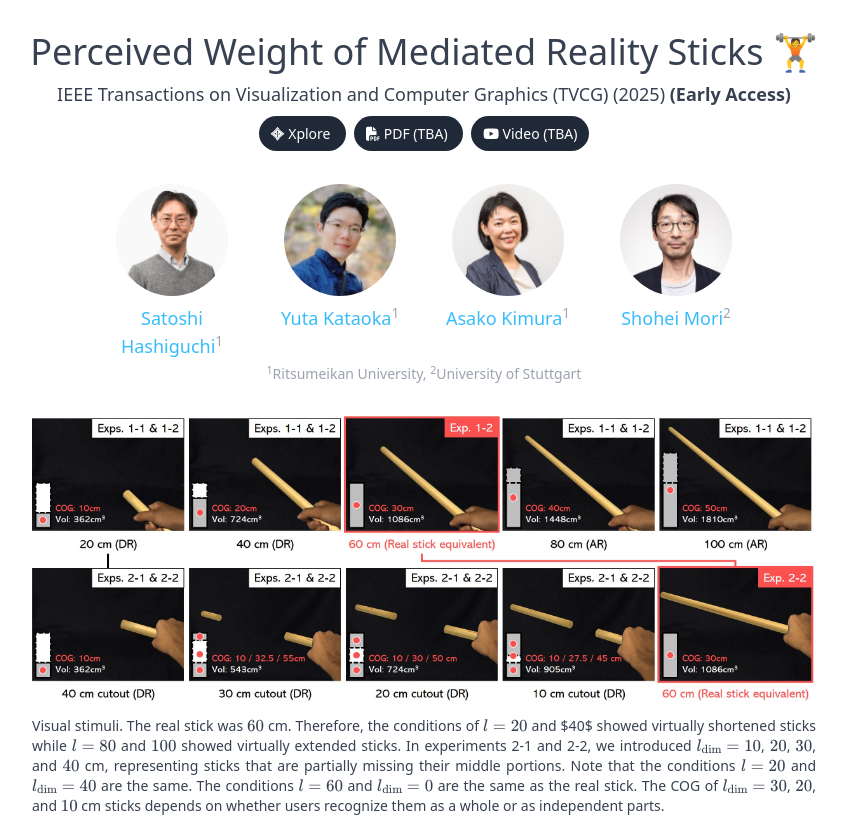
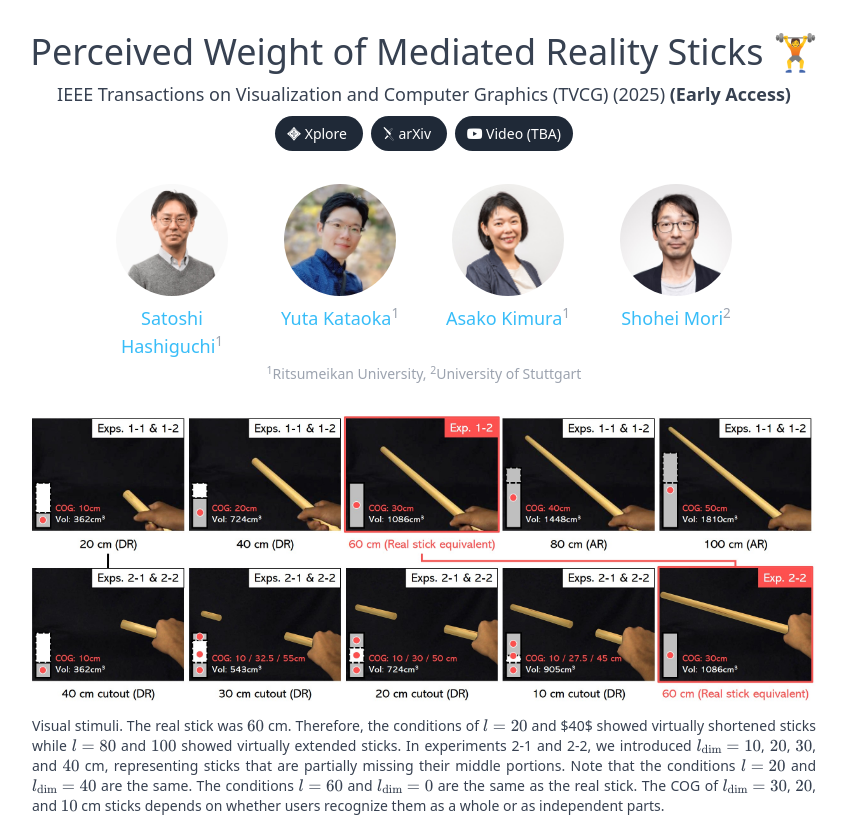
Before and after one commit to mediated-reality/mediated-reality.github.io, a website: page docs/projects/hashiguchi_tvcg25/index.html in a window 1280 px wide. Shown: the top 819 px of the page, without its empty margins (216-1063 px from the left). Drawn offline with nearby package versions, Linux system fonts and the light colour scheme; some packages are replaced by stand-ins of ours; files whose address does not match are found by name.

Commit message:
new materials

```diff
--- a/docs/projects/hashiguchi_tvcg25/index.html
+++ b/docs/projects/hashiguchi_tvcg25/index.html
@@ -27,8 +27,8 @@
             <a class="bg-gray-800 text-white rounded-full px-3 py-2 hover:opacity-90" href="https://doi.org/10.1109/TVCG.2025.3591181" target="_blank">
                 <i class="ai ai-ieee"></i> Xplore
             </a>
-            <a class="bg-gray-800 text-white rounded-full px-3 py-2 hover:opacity-90" href="#" target="_blank">
-                <i class="fa-solid fa-file-pdf"></i> PDF (TBA)
+            <a class="bg-gray-800 text-white rounded-full px-3 py-2 hover:opacity-90" href="https://arxiv.org/abs/2510.00191" target="_blank">
+                <i class="ai ai-arxiv"></i> arXiv
             </a>
             <a class="bg-gray-800 text-white rounded-full px-3 py-2 hover:opacity-90" href="#" target="_blank">
                 <i class="fa-brands fa-youtube"></i> Video (TBA)
```
Also changed, not shown: docs/projects/yasunaga_ismar25/index.html (+2 -2 lines).
